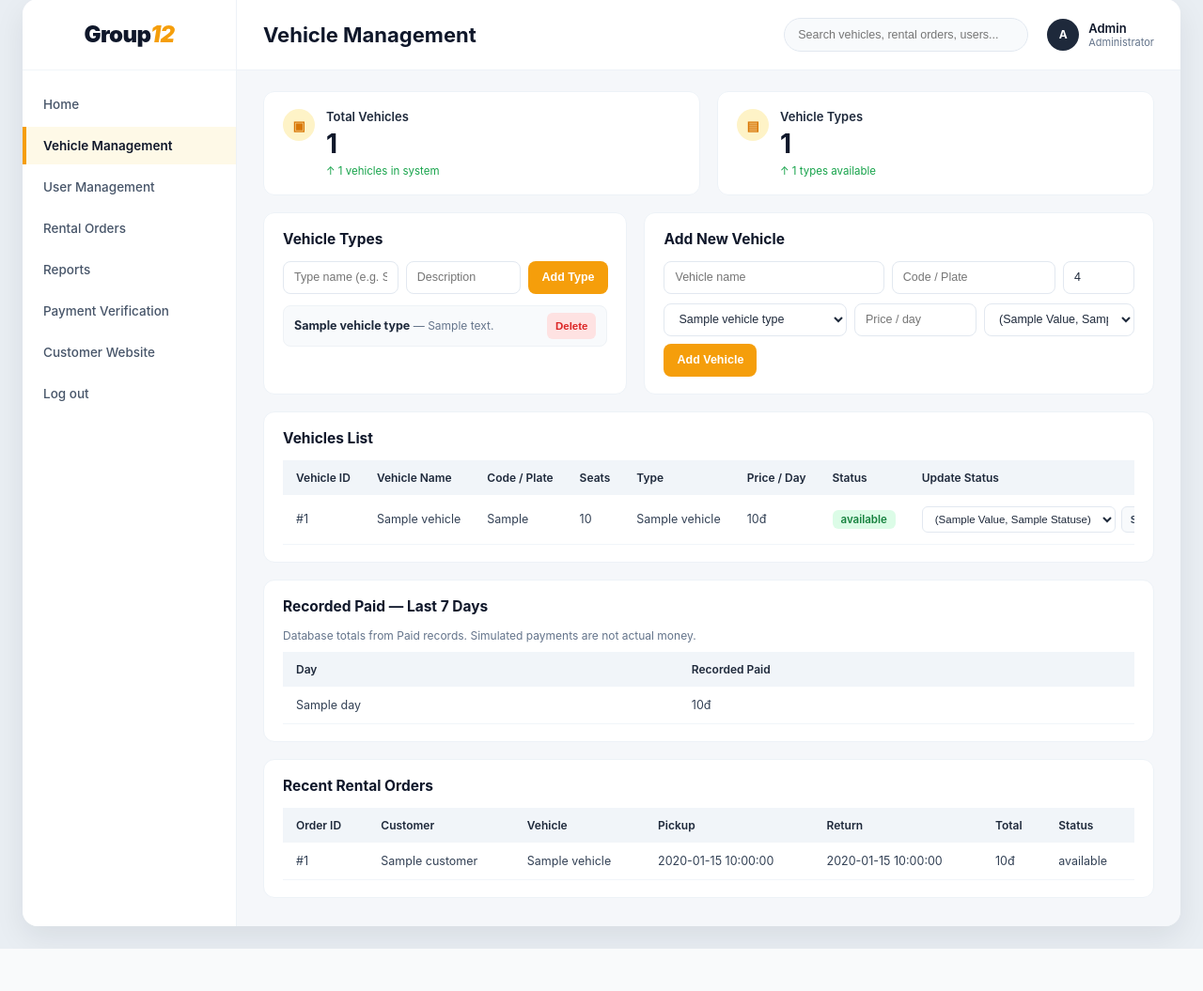
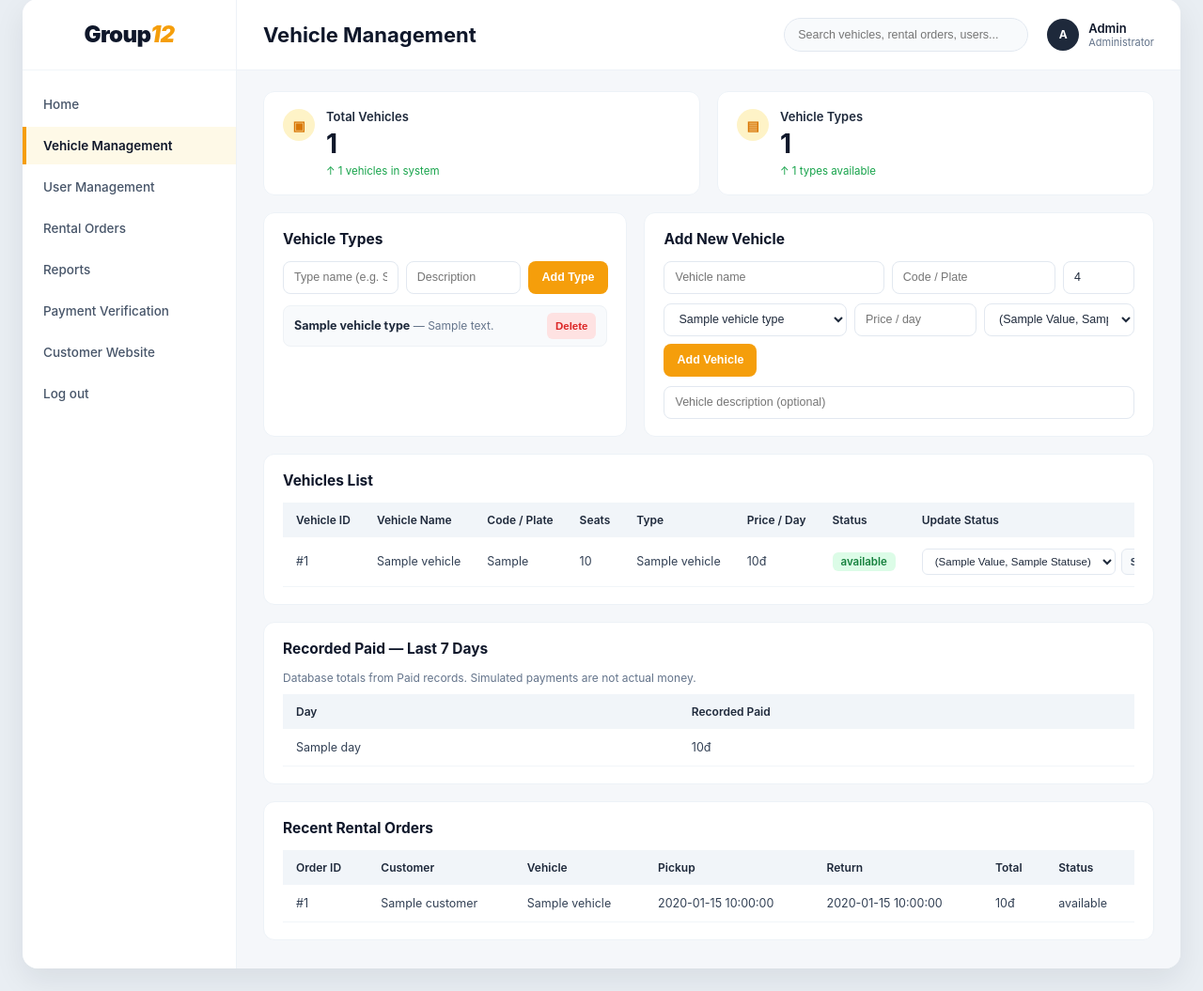
Before and after one commit to tloc2410/Project-CNPM, a Flask app: template SourceCode/presentation/templates/admin_vehicles.html in a window 1280 px wide. Shown: the part 25-1080 px from the top of the page at 94% size. Before the commit the page ends 1035 px from the top, so only its background shows below. Run offline with Flask 3, Linux system fonts and the light colour scheme; the template is opened without the code that fills it: most values are stand-ins (such as "Sample title", 1, 10 or a date in 2020).

Commit message:
fix(admin): preserve vehicle descriptions and use numeric price in edit form

```diff
--- a/SourceCode/business/admin_service.py
+++ b/SourceCode/business/admin_service.py
@@ -32,7 +32,7 @@ def validate_vehicle(form):
     status = str(form.get("status") or "available").strip().lower()
     if status == "under maintenance":
         status = "maintenance"
-    description = str(form.get("description") or "").strip()
+    description = str(form.get("description") or "").strip() if "description" in form else None
     try:
         seats = int(form.get("seats"))
         type_id = int(form.get("type_id"))
@@ -45,7 +45,7 @@ def validate_vehicle(form):
         raise AdminError("Seats, vehicle type and price must be positive and valid.")
     if status not in CAR_STATUSES:
         raise AdminError("Invalid vehicle status.")
-    if len(description) > 2000:
+    if description is not None and len(description) > 2000:
         raise AdminError("Vehicle description is too long.")
     return {
         "name": name, "license_plate": code, "seats": seats,
--- a/SourceCode/data/admin_repository.py
+++ b/SourceCode/data/admin_repository.py
@@ -61,7 +61,7 @@ def insert_vehicle(data):
 def edit_vehicle(vehicle_id, data):
     return _execute(
         """UPDATE Cars SET TypeID=%s, code=%s, name=%s,
-                 description=%s, numberOfSeats=%s, pricePerDay=%s, status=%s
+                 description=COALESCE(%s, description), numberOfSeats=%s, pricePerDay=%s, status=%s
            WHERE carID=%s""",
         (data["type_id"], data["license_plate"], data["name"],
          data.get("description", ""), data["seats"],
--- a/SourceCode/presentation/templates/admin_vehicles.html
+++ b/SourceCode/presentation/templates/admin_vehicles.html
@@ -280,6 +280,8 @@
                 </select>
                 <button type="submit" class="btn-act btn-main">Add Vehicle</button>
               </div>
+              <input type="text" name="description" class="ctrl-input" maxlength="2000"
+                     placeholder="Vehicle description (optional)" style="width:100%;">
             </form>
           </div>
         </section>
@@ -340,8 +342,9 @@
                           data-plate="{{ v.license_plate }}"
                           data-seats="{{ v.seats }}"
                           data-type-id="{{ v.type_id }}"
-                          data-price="{{ "{:,.0f}".format(v.daily_price|float)|replace(",", ".") }}đ"
+                          data-price="{{ v.daily_price }}"
                           data-status="{{ v.status }}"
+                          data-description="{{ v.description or '' }}"
                         >Edit</button>
                         <form action="/admin/vehicles/{{ v.id }}/delete" method="post">
                         <input type="hidden" name="csrf_token" value="{{ csrf_token }}">
@@ -406,6 +409,11 @@
           <label for="fName">Vehicle Name</label>
           <input type="text" id="fName" name="name" class="ctrl-input" required>
         </div>
+        <div class="modal-grp">
+          <label for="fDescription">Description</label>
+          <textarea id="fDescription" name="description" class="ctrl-input" maxlength="2000" rows="3"
+                    style="width:100%;resize:vertical;"></textarea>
+        </div>
         <div class="form-flex" style="margin-bottom: 11px;">
           <div class="modal-grp" style="flex: 1; margin-bottom: 0;">
             <label for="fPlate">Code / Plate</label>
@@ -468,11 +476,12 @@
       btn.addEventListener("click", function () {
         editForm.action = `/admin/vehicles/${this.dataset.id}/edit`;
         document.getElementById("fName").value = this.dataset.name || "";
+        document.getElementById("fDescription").value = this.dataset.description || "";
         document.getElementById("fPlate").value = this.dataset.plate || "";
         document.getElementById("fSeats").value = this.dataset.seats || 4;
         document.getElementById("fType").value = this.dataset.typeId || "";
         document.getElementById("fPrice").value = this.dataset.price || "";
-        document.getElementById("fStatus").value = this.dataset.status || "Available";
+        document.getElementById("fStatus").value = this.dataset.status || "available";
         editBox.classList.add("show");
       });
     });
```
Also changed, not shown: SourceCode/Test/test_admin_integration.py (+5 -2 lines).
